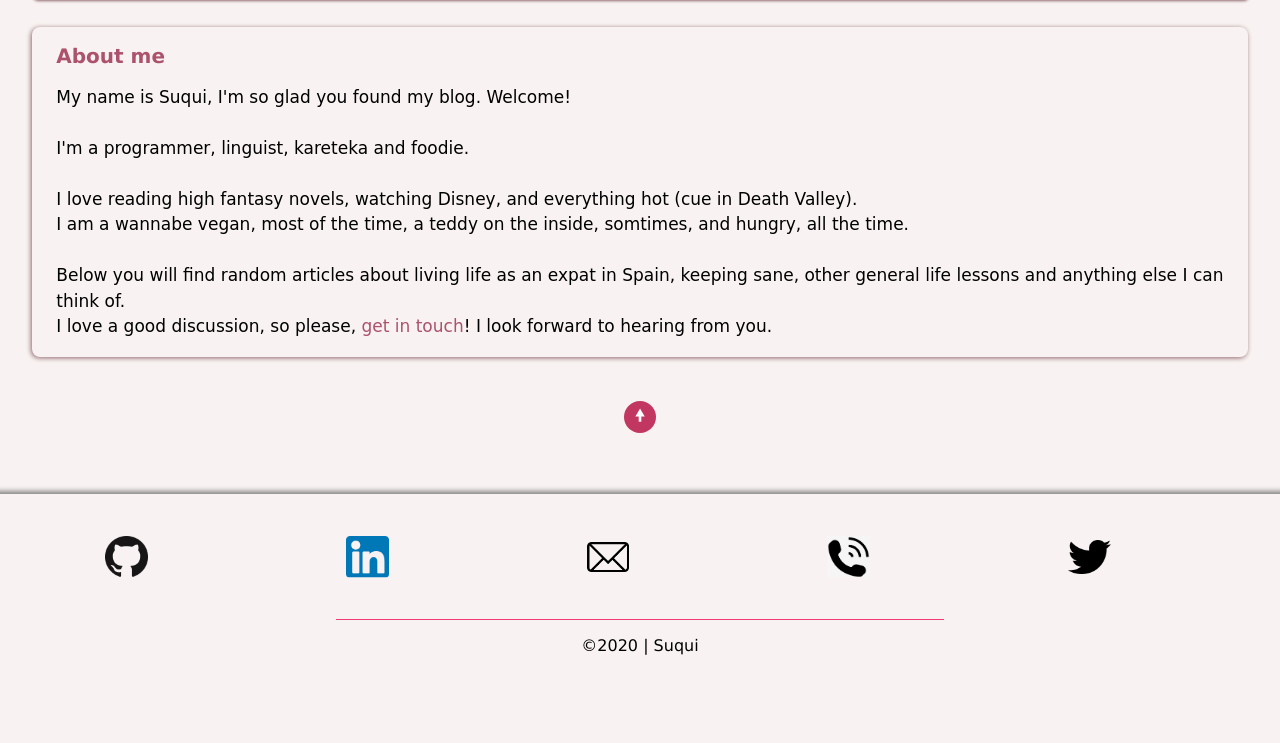
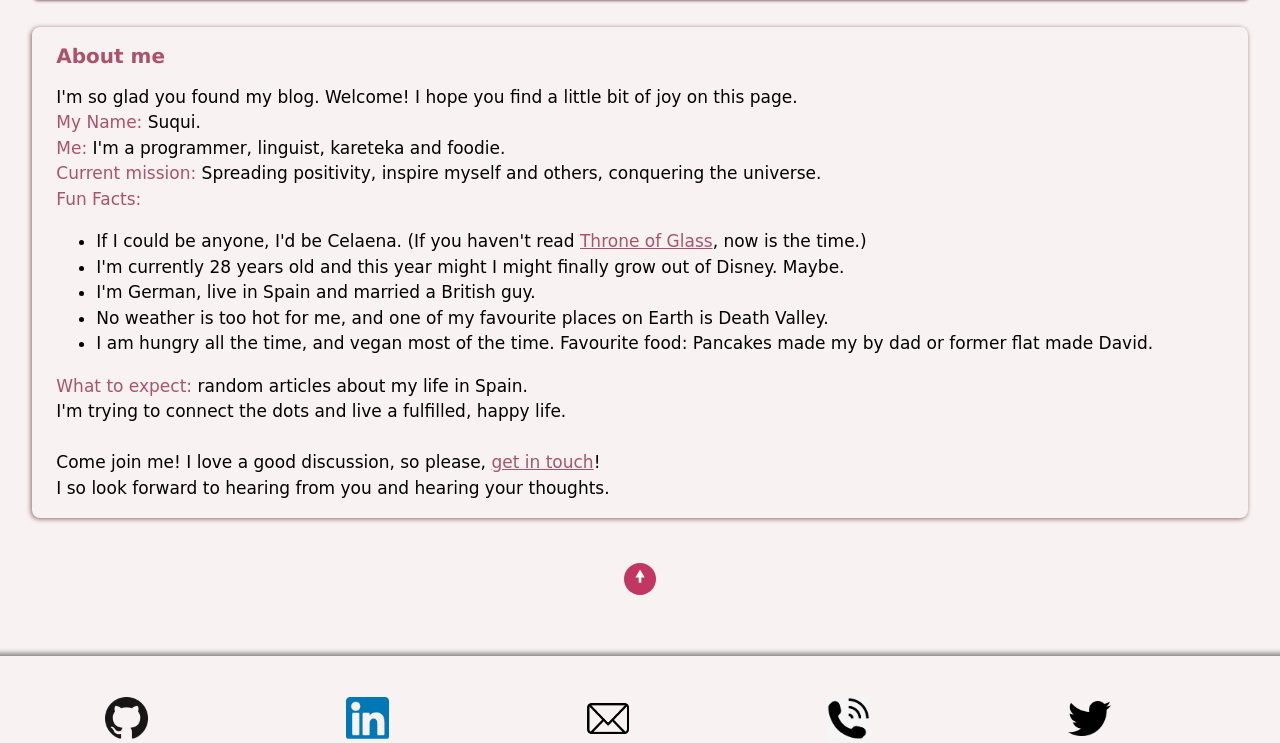
Before and after one commit to LisaLaw/SuquiWrites, a Django app: page / in a window 1280 px wide. Shown: the part 145-888 px from the top of the page. Before the commit the page ends 800 px from the top, so only its background shows below. Run offline with Django 3.2, Linux system fonts and the light colour scheme; data that the repository does not hold is empty; some web fonts are replaced.

Commit message:
updated intro text

```diff
--- a/suquiwrites/static/css/blog.css
+++ b/suquiwrites/static/css/blog.css
@@ -83,16 +83,22 @@ h2 {
 }
 
 .intro_a {
-    text-decoration: none;
+    text-decoration: underline;
+
     color:rgb(172, 82, 109);
+    transition: 0.3s;
 }
 
 .intro_a:hover {
-    color: #8f666c;
+    font-style: italic;
 }
 
 .intro_a:visited {
     color: rgb(172, 82, 109);
+}
+
+ul {
+    margin: 0px;
 }
 
 .content_block {
--- a/suquiwrites/templates/suquiwrites/home.html
+++ b/suquiwrites/templates/suquiwrites/home.html
@@ -3,15 +3,27 @@
 {% block intro %}
     <div class="entry_with_detail" id="about">
         <h2>About me</h2>
-        <p class="intro_p">My name is Suqui, I'm so glad you found my blog. Welcome!<br>
+        <p class="intro_p">
+            I'm so glad you found my blog. Welcome! I hope you find a little bit of joy on this page.<br>
+            <span style="color:rgb(172, 82, 109)">My Name:</span> Suqui.<br>
+            <span style="color:rgb(172, 82, 109)">Me:</span> I'm a programmer, linguist, kareteka and foodie.<br>
+            <span style="color:rgb(172,82,109)">Current mission:</span> Spreading positivity, inspire myself and others, conquering the universe.<br>
+            <span style="color:rgb(172,82,109)">Fun Facts:</span>
+        </p>
+        <ul class="intro_p">
+            <li>If I could be anyone, I'd be Celaena. (If you haven't read <a href="https://sarahjmaas.com/throneofglass/" class="intro_a">Throne of Glass</a>, now is the time.)</li>
+            <li>I'm currently 28 years old and this year might I might finally grow out of Disney. Maybe.</li>
+            <li>I'm German, live in Spain and married a British guy.</li>
+            <li>No weather is too hot for me, and one of my favourite places on Earth is Death Valley.</li>
+            <li>I am hungry all the time, and vegan most of the time. Favourite food: Pancakes made my by dad or former flat made David.</li>
+        </ul>
+        <p class="intro_p">
+            <span style="color:rgb(172, 82, 109)">What to expect:</span> random articles about my life in Spain.<br>
+            I'm trying to connect the dots and live a fulfilled, happy life. <br>
             <br>
-            I'm a programmer, linguist, kareteka and foodie.<br>
-            <br>
-            I love reading high fantasy novels, watching Disney, and everything hot (cue in Death Valley).<br>
-            I am a wannabe vegan, most of the time, a teddy on the inside, somtimes, and hungry, all the time.<br>
-            <br>
-            Below you will find random articles about living life as an expat in Spain, keeping sane, other general life lessons and anything else I can think of. <br>
-            I love a good discussion, so please, <a href="#contact_box" class="intro_a">get in touch</a>! I look forward to hearing from you.
+            Come join me!
+            I love a good discussion, so please, <a href="#contact_box" class="intro_a">get in touch</a>!
+            <br>I so look forward to hearing from you and hearing your thoughts.
         </p>
     </div>
 {% endblock %}
```
